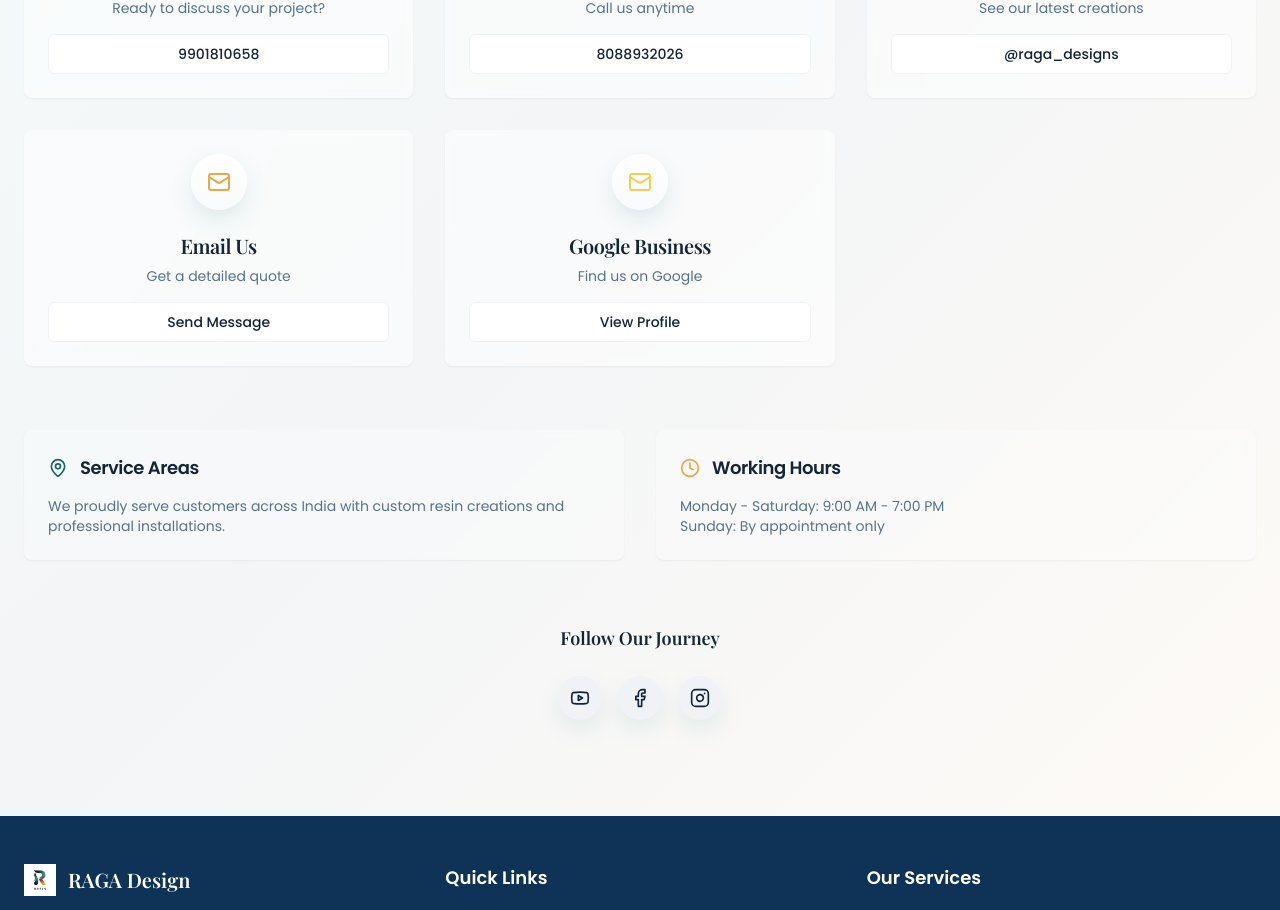
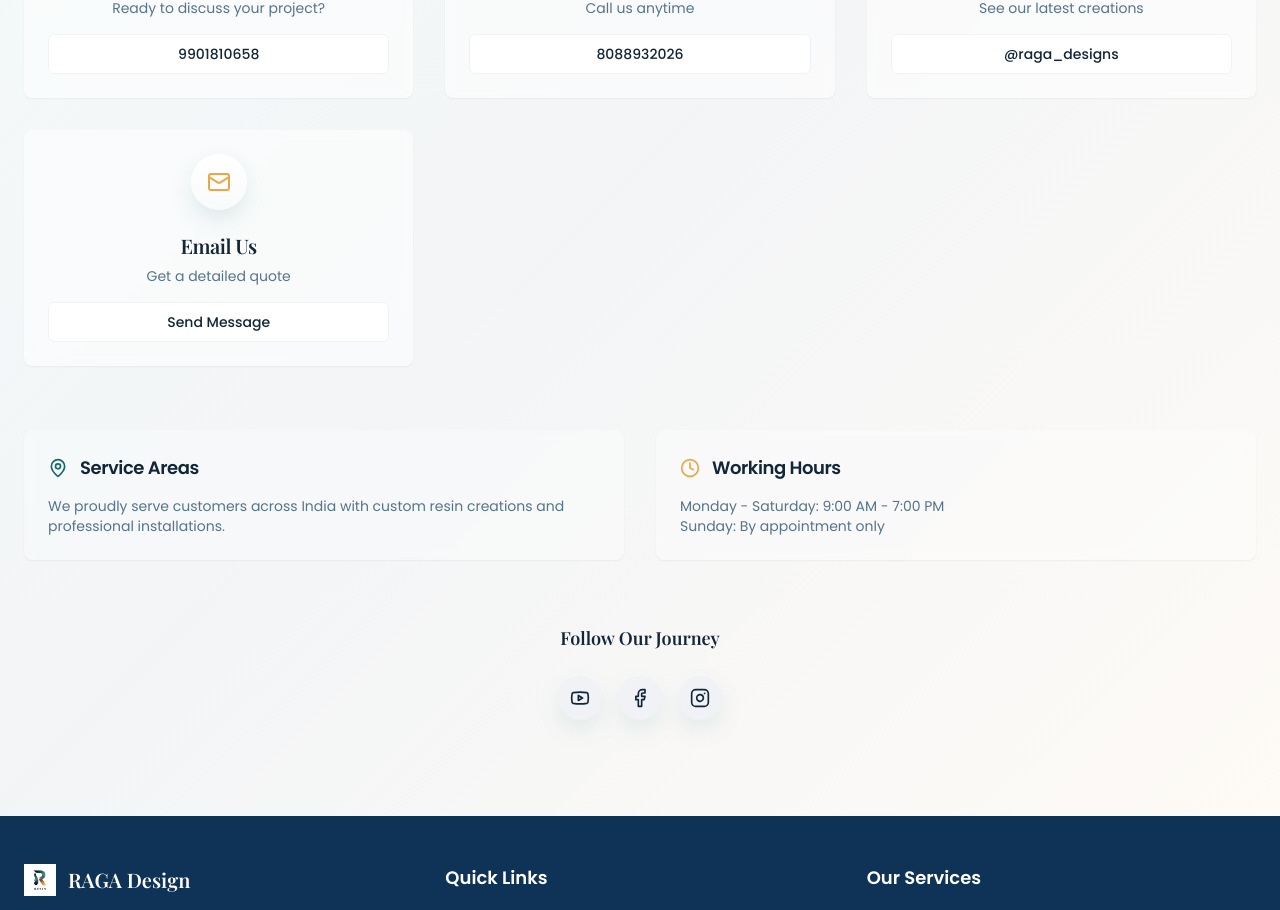
Before and after one commit to sushmanya-tech/raga-resplendent-spaces, a React (Vite) app: page / in a window 1280 px wide. Shown: the part 2196-3106 px from the top of the page. Built offline with nearby package versions, Linux system fonts and the light colour scheme; the HTML template or start-up script is replaced by a standard one.

Commit message:
Update contact fields

```diff
--- a/src/components/Contact.tsx
+++ b/src/components/Contact.tsx
@@ -33,16 +33,8 @@ const Contact = () => {
       title: "Email Us",
       description: "Get a detailed quote",
       action: "Send Message",
-      href: "mailto:info@ragadesign.com",
+      href: "https://share.google/DqyrkUbmtCDTA5Tv3",
       color: "text-secondary",
-    },
-    {
-      icon: Mail,
-      title: "Google Business",
-      description: "Find us on Google",
-      action: "View Profile",
-      href: "https://share.google/DqyrkUbmtCDTA5Tv3",
-      color: "text-accent",
     },
   ];
 
```
